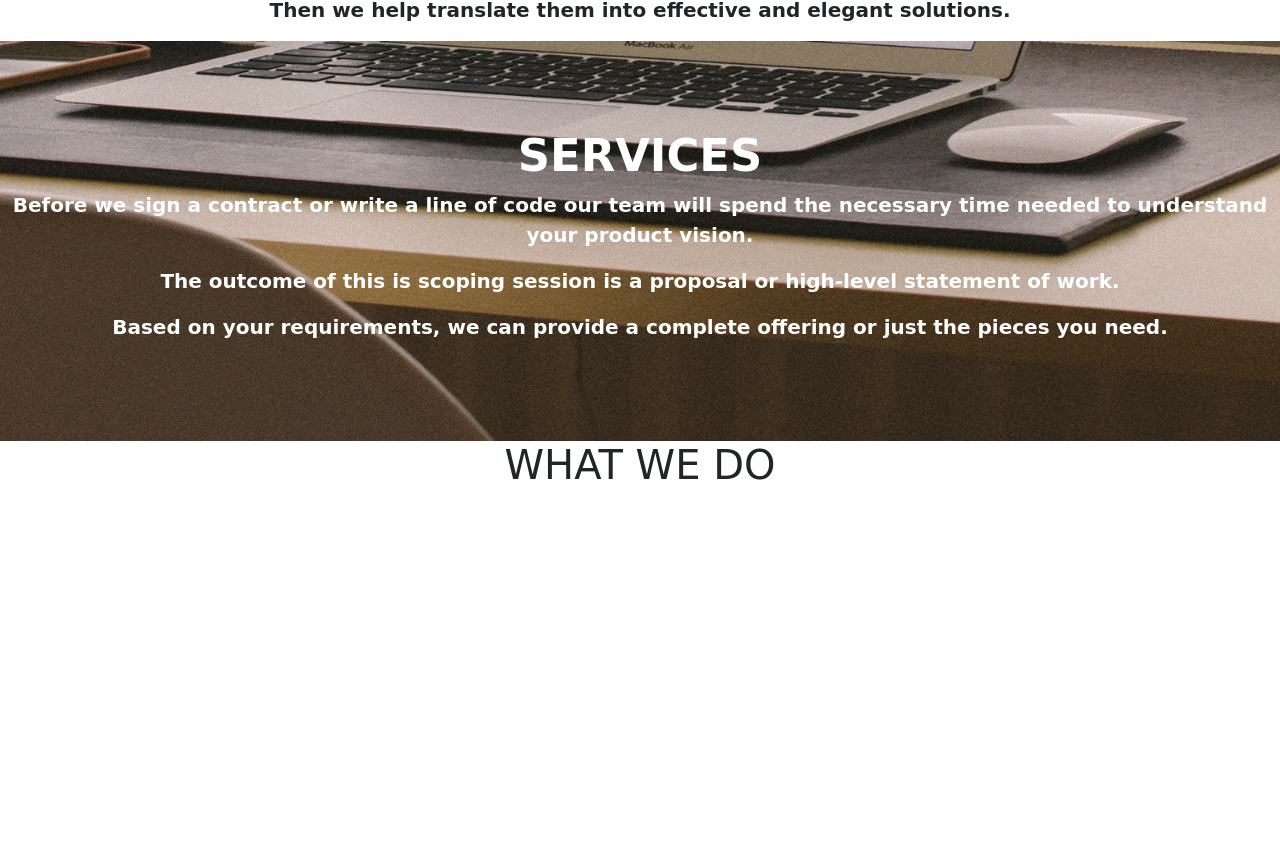
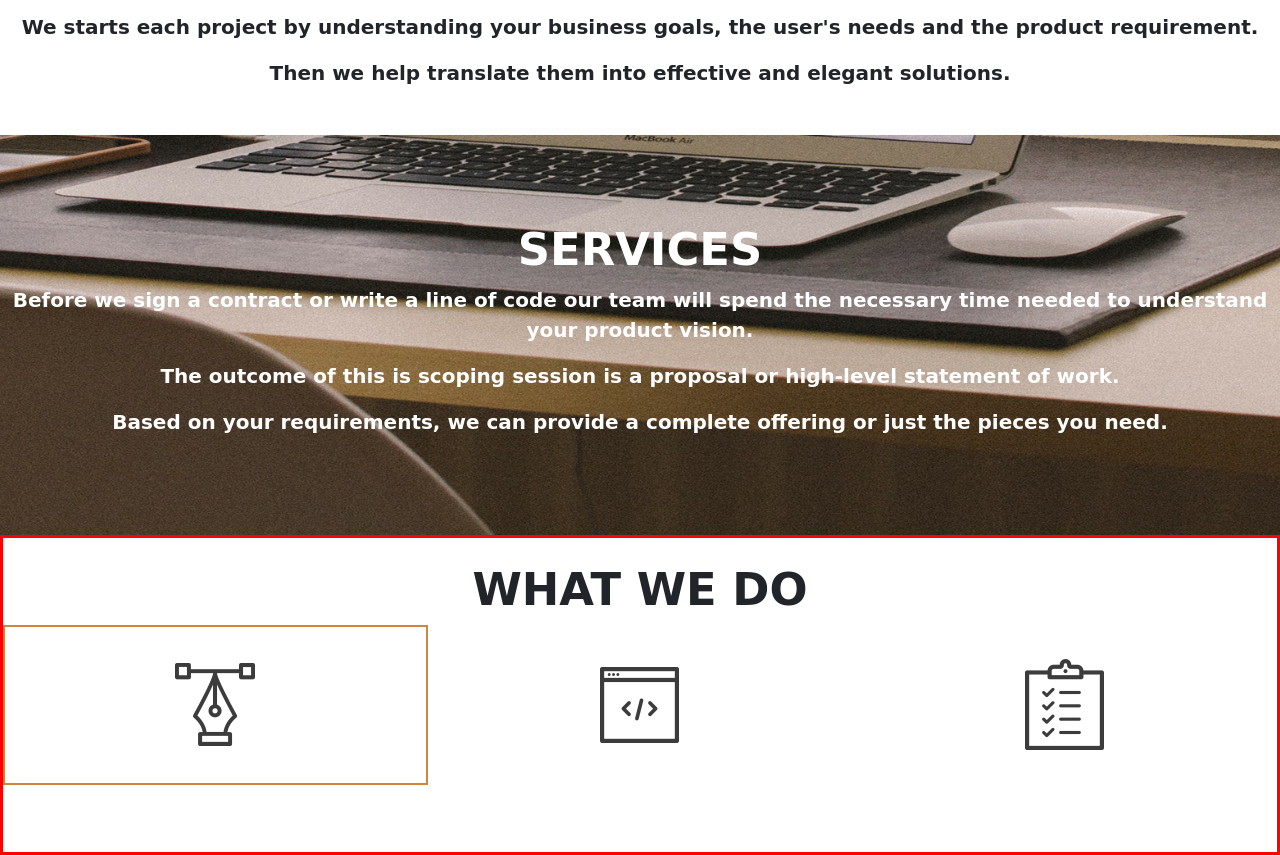
Before and after one commit to FloWambui/Delani_Studio, a plain HTML site: page index.html in a window 1280 px wide. Shown: the part 1065-1920 px from the top of the page. Before the commit the page ends 1562 px from the top, so only its background shows below. Drawn offline with nearby package versions, Linux system fonts and the light colour scheme; a web font is replaced by a local one.

Commit message:
style: add background images to the what we do section

```diff
--- a/css/style.css
+++ b/css/style.css
@@ -36,7 +36,11 @@ body {
 .mouse {
   padding-top: 16%;
 }
+.abt{
+    height: 50vh;
+}
 .about{
+    padding-top: 5%;
     font-size: 2.8rem;
     font-weight: 800;
 }
@@ -61,3 +65,41 @@ body {
     font-weight: 600;
     font-size: 20px;
 }
+.our-work{
+    height: 40vh;
+    justify-content: space-around;
+    border: 3px solid red;
+}
+.our-work h1{
+    padding-top: 2%;
+    font-weight: 800;
+    font-size: 2.8rem;
+}
+.design{
+    background-image: url(../assets/services_icons/design_icon.png);
+    height: 20vh;
+    background-repeat: no-repeat;
+    background-position: center;
+    justify-content: center;
+    align-content: center;
+    text-align: center;
+    border: 2px solid peru;
+}
+.development{
+    background-image: url(../assets/services_icons/dev_icon.png);
+    height: 20vh;
+    background-repeat: no-repeat;
+    background-position: center;
+    justify-content: center;
+    align-content: center;
+    text-align: center;
+}
+.productmngt{
+    background-image: url(../assets/services_icons/product_icon.png);
+    height: 20vh;
+    background-repeat: no-repeat;
+    background-position: center;
+    justify-content: center;
+    align-content: center;
+    text-align: center;
+}
```
